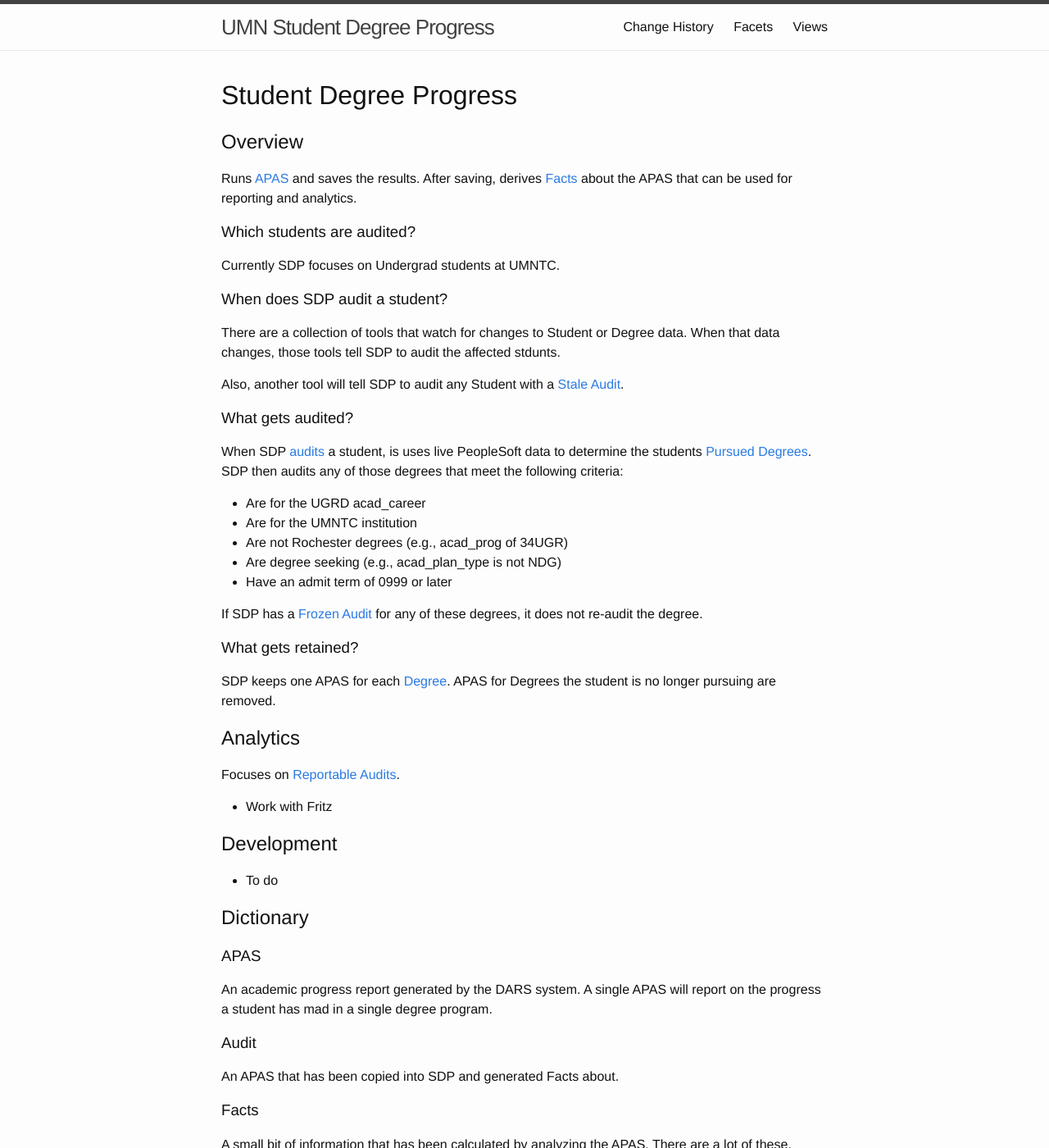
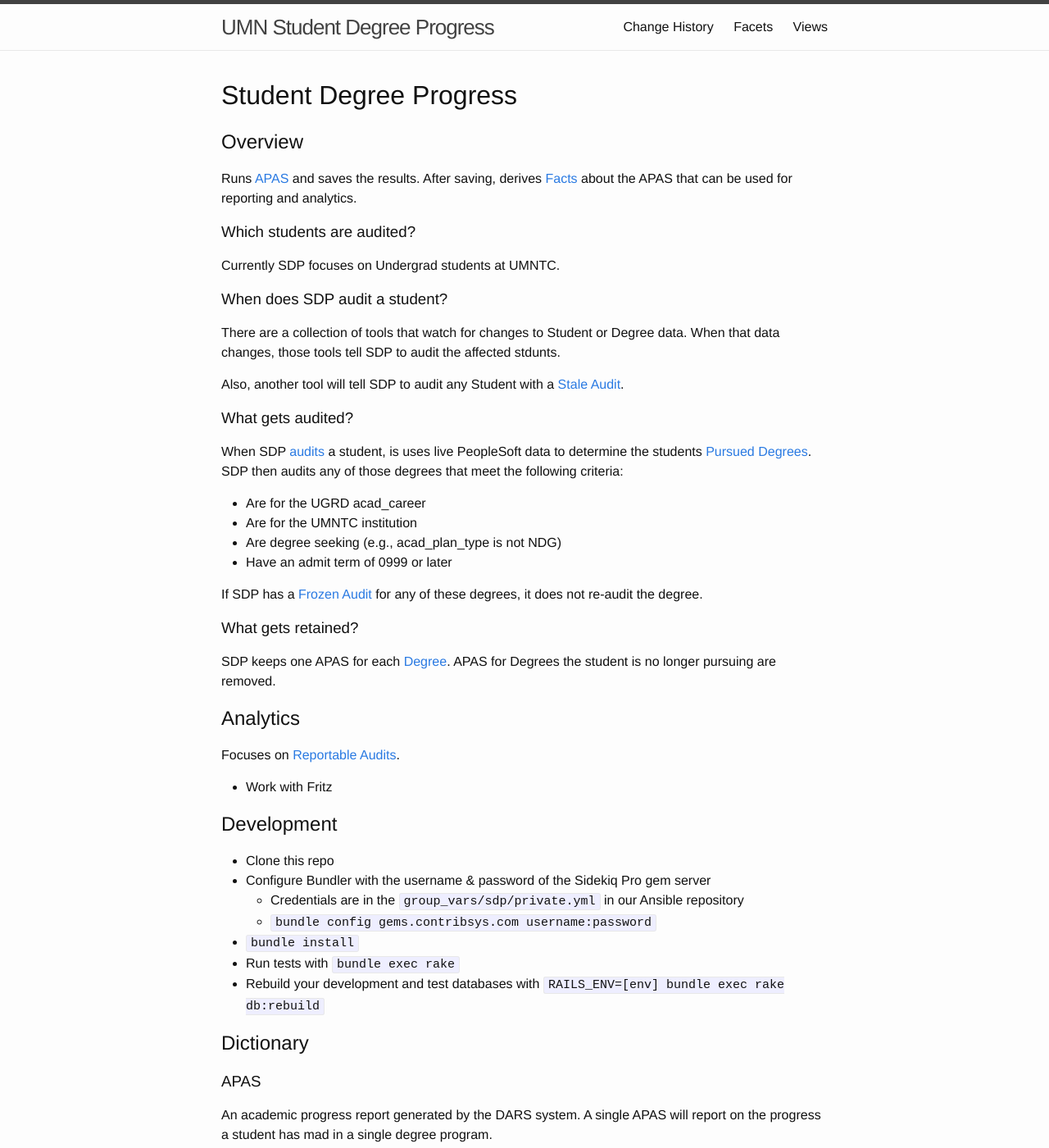
Before and after one commit to umn-sdp/umn-sdp.github.io, a Jekyll site: the page built from index.md, in a window 1280 px wide and 1400 px high. Shown: the whole window at 82% size. Built offline with Jekyll 4.4.1, drawn with Linux system fonts in a browser that asks for light colours.

Commit message:
Automated Documentation Update

```diff
--- a/_includes/readme.md
+++ b/_includes/readme.md
@@ -21,7 +21,6 @@ When SDP [audits](#audit) a student, is uses live PeopleSoft data to determine t
 
 - Are for the UGRD acad_career
 - Are for the UMNTC institution
-- Are not Rochester degrees (e.g., acad_prog of 34UGR)
 - Are degree seeking (e.g., acad_plan_type is not NDG)
 - Have an admit term of 0999 or later
 
@@ -39,7 +38,13 @@ Focuses on [Reportable Audits](#reportable).
 
 ## Development
 
-- To do
+- Clone this repo
+- Configure Bundler with the username & password of the Sidekiq Pro gem server
+  - Credentials are in the `group_vars/sdp/private.yml` in our Ansible repository
+  - `bundle config gems.contribsys.com username:password`
+- `bundle install`
+- Run tests with `bundle exec rake`
+- Rebuild your development and test databases with `RAILS_ENV=[env] bundle exec rake db:rebuild`
 
 ## Dictionary
 
```
Also changed, not shown: views/graduated_students.md (added, +11 -0 lines), views/index.md (+1 -0 lines).
